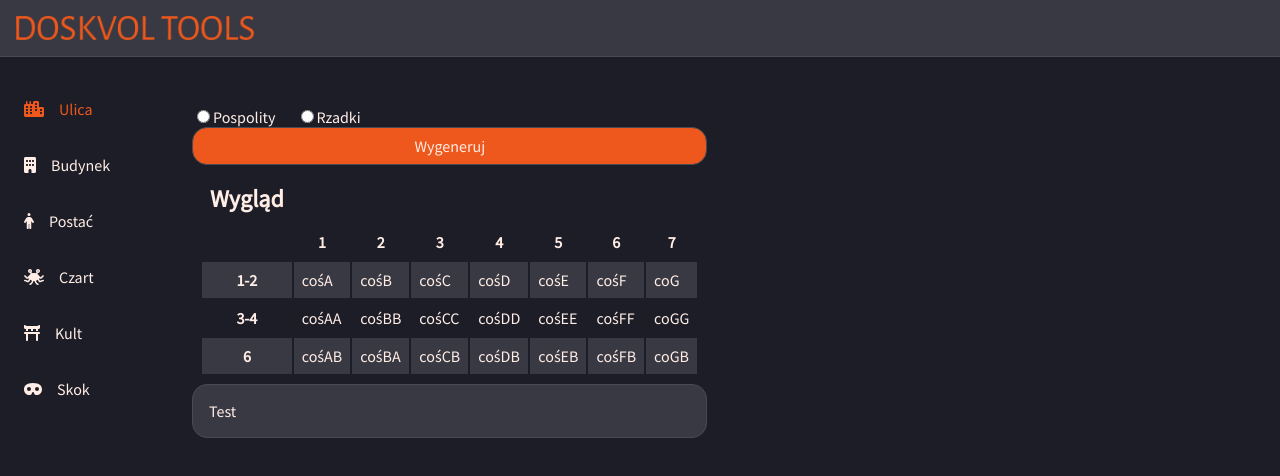
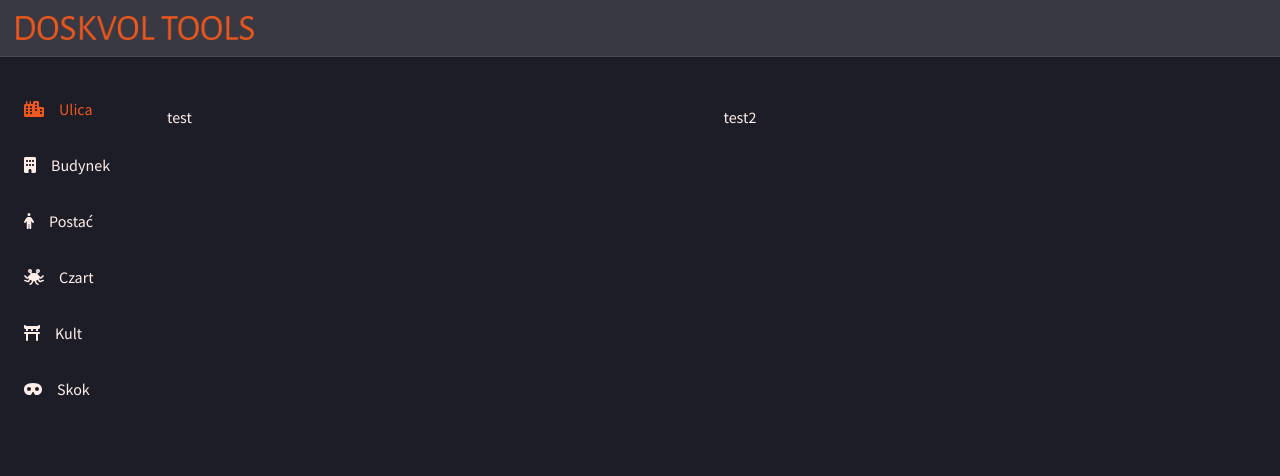
Before and after one commit to Katarzyna-Kadziolka/DoskvolTools, a Vue app in the folder doskvol-tools/: page /generator/street in a window 1280 px wide. Shown: the top 476 px of the page. Built offline with nearby package versions, Linux system fonts and the light colour scheme.

Commit message:
Street type

```diff
--- a/doskvol-tools/src/components/generator/streetGenerator/StreetGenerator.vue
+++ b/doskvol-tools/src/components/generator/streetGenerator/StreetGenerator.vue
@@ -6,81 +6,13 @@ import BaseTable from "@/components/common/baseTable/BaseTable.vue";
 import type {RadioOptions} from "@/components/common/baseRadio/RadioOptions";
 import BaseCard from "@/components/common/BaseCard.vue";
 
-const commonness : RadioOptions[] = [
-  {
-    label: "Pospolity",
-    value: "common"
-  },
-  {
-    label: "Rzadki",
-    value: "rare"
-  }
-]
-const changes = ref("")
 
-const tableData = {
-  title: "Wygląd",
-  rows: [
-    {
-      diceResult: {
-        from: 1,
-        to: 2
-      },
-      values: [
-        "cośA",
-        "cośB",
-        "cośC",
-        "cośD",
-        "cośE",
-        "cośF",
-        "coG",
-      ]
-    },
-    {
-      diceResult: {
-        from: 3,
-        to: 4
-      },
-      values: [
-        "cośAA",
-        "cośBB",
-        "cośCC",
-        "cośDD",
-        "cośEE",
-        "cośFF",
-        "coGG",
-      ]
-    },
-    {
-      diceResult: {
-        from: 6,
-        to: 6
-      },
-      values: [
-        "cośAB",
-        "cośBA",
-        "cośCB",
-        "cośDB",
-        "cośEB",
-        "cośFB",
-        "coGB",
-      ]
-    },
-  ]
-}
-const chosenValue = ref("")
 </script>
 
 <template>
   <div class="street-generator">
-    <BaseRadioGroup  v-model="changes" name="commonness" :radioOptions="commonness"/>
-    {{changes}}
-    <BaseButton name="Wygeneruj" />
-    <BaseTable :tableData="tableData" v-model="chosenValue" />
-    <BaseCard>
-      Test
-    </BaseCard>
-    {{chosenValue}}
+    <span>test</span>
+    <span>test2</span>
   </div>
 
 </template>
@@ -88,5 +20,8 @@ const chosenValue = ref("")
 <style scoped lang='scss'>
 .street-generator {
   margin-top: 50px;
+  display: grid;
+  grid-template-columns: 1fr 1fr;
+  width: 100%;
 }
 </style>
```
Also changed, not shown: doskvol-tools/src/components/generator/streetGenerator/Street.ts (added, +10 -0 lines).
